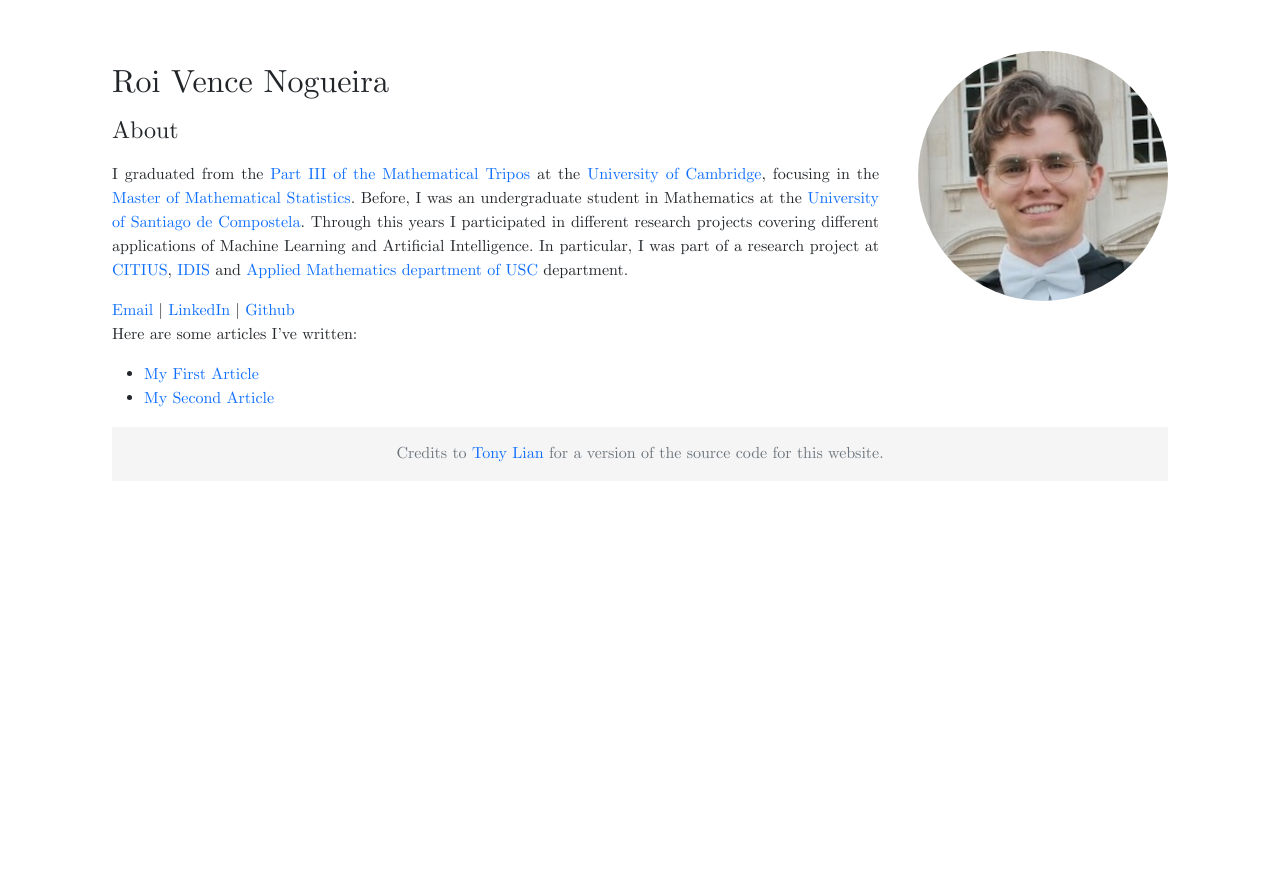
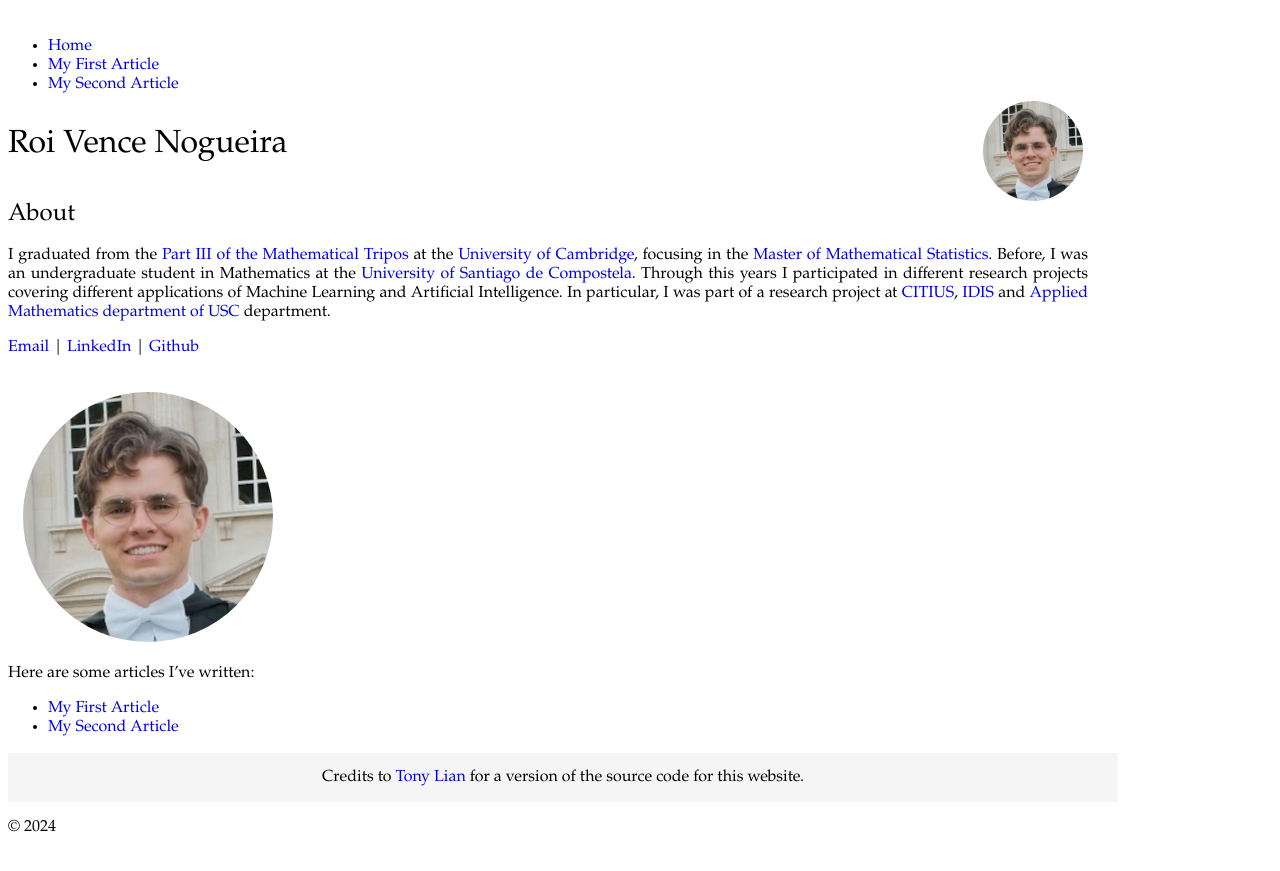
Before and after one commit to RoidaVinci/web, a Jekyll site: the page built from index.md, in a window 1280 px wide. Shown: the top 871 px of the page. Built offline with Jekyll 4.4.1, drawn with Linux system fonts in a browser that asks for light colours.

Commit message:
Update default.html

```diff
--- a/_layouts/default.html
+++ b/_layouts/default.html
@@ -3,33 +3,29 @@
 ---
 
 <!DOCTYPE html>
-<html>
-  <head>
-    <meta charset="utf-8">
-    <meta property="og:site_name" content="Long (Tony) Lian" />
-    <meta property="og:title" content="Long (Tony) Lian" />
-    <meta name="description" content="Long (Tony) Lian's Personal Website" />
-    <meta name="keywords" content="Long Lian, Tony Lian, UC Berkeley" />
-    <meta name="author" content="Long Lian" />
-    <meta name="viewport" content="width=device-width, initial-scale=1.0" />
-    <title>{{ page.title }}</title>
-    <script src="https://cdn.jsdelivr.net/gh/jquery/jquery@3.6.1/dist/jquery.slim.min.js" integrity="sha256-w8CvhFs7iHNVUtnSP0YKEg00p9Ih13rlL9zGqvLdePA=" crossorigin="anonymous"></script>
-    <link href="https://cdn.jsdelivr.net/npm/bootstrap@5.1.3/dist/css/bootstrap.min.css" rel="stylesheet" integrity="sha384-1BmE4kWBq78iYhFldvKuhfTAU6auU8tT94WrHftjDbrCEXSU1oBoqyl2QvZ6jIW3" crossorigin="anonymous">
-    <script src="https://cdn.jsdelivr.net/npm/bootstrap@5.1.3/dist/js/bootstrap.bundle.min.js" integrity="sha384-ka7Sk0Gln4gmtz2MlQnikT1wXgYsOg+OMhuP+IlRH9sENBO0LRn5q+8nbTov4+1p" crossorigin="anonymous"></script>
-    <link rel="stylesheet" href="{{ '/assets/cmun-serif/cmun-serif.css' | relative_url }}" />
-    <link rel="stylesheet" href="{{ '/assets/style.css' | relative_url }}" />
-    <link rel="icon" type="image/x-icon" href="favicon.ico">
-    <link rel="shortcut icon" type="image/png" href="favicon.png">
-    <script>
-      $(document).ready(() => {
-        $(".tldr_btn").click(function(){
-          $(this).parent().parent().find(".publication-excerpt").toggle();
-          return false;
-        });
-      });
-    </script>
-  </head>
-  <body>
+<html lang="en">
+<head>
+  <meta charset="UTF-8">
+  <meta name="viewport" content="width=device-width, initial-scale=1.0">
+  <title>{{ page.title }}</title>
+  <link rel="stylesheet" href="{{ '/assets/style.css' | relative_url }}">
+</head>
+<body>
+  <header>
+    <h1><a href="{{ '/' | relative_url }}">{{ site.title }}</a></h1>
+    <nav>
+      <ul>
+        <li><a href="{{ '/' | relative_url }}">Home</a></li>
+        <li><a href="{{ '/articles/thesisnn.md' | relative_url }}">My First Article</a></li>
+        <li><a href="{{ '/articles/idis.md' | relative_url }}">My Second Article</a></li>
+      </ul>
+    </nav>
+  </header>
+  <main>
     {{ content }}
-  </body>
+  </main>
+  <footer>
+    <p>&copy; {{ site.time | date: '%Y' }} {{ site.author }}</p>
+  </footer>
+</body>
 </html>
```
